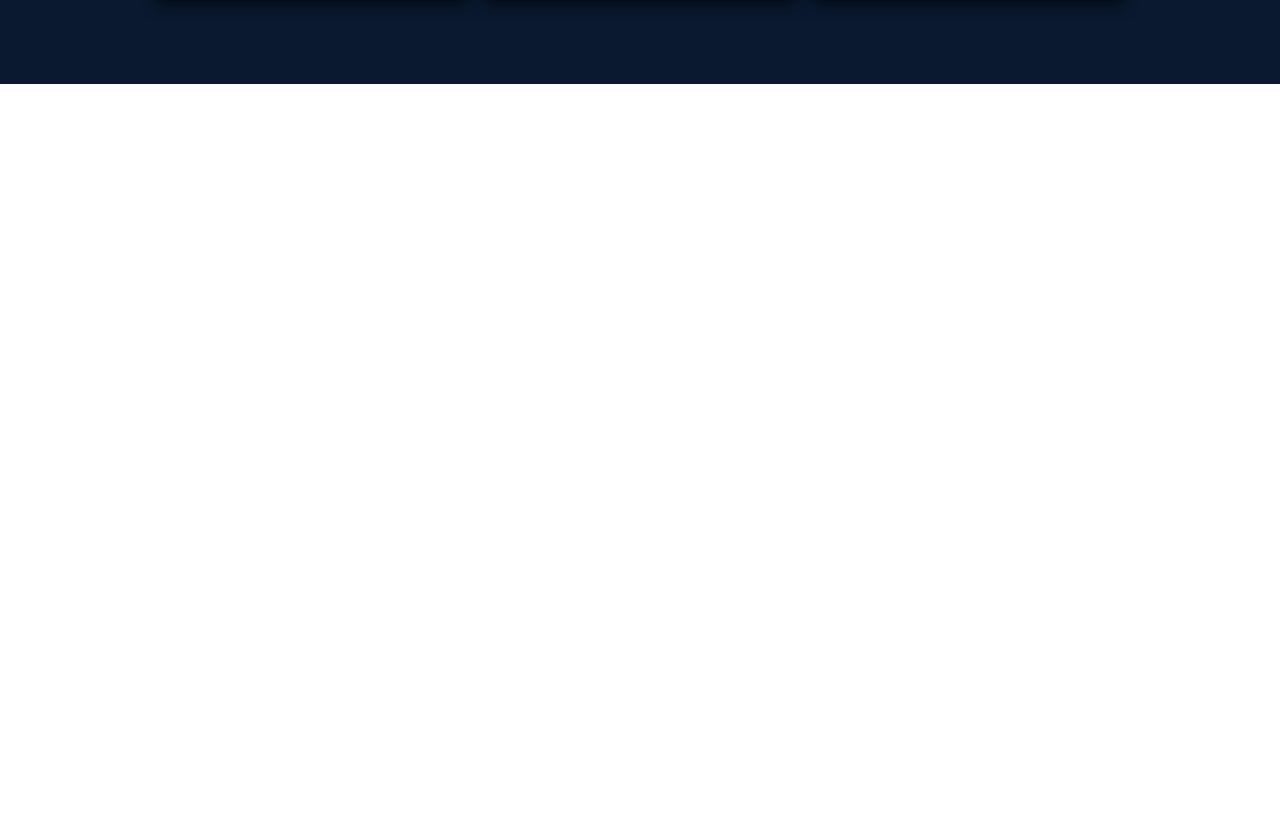
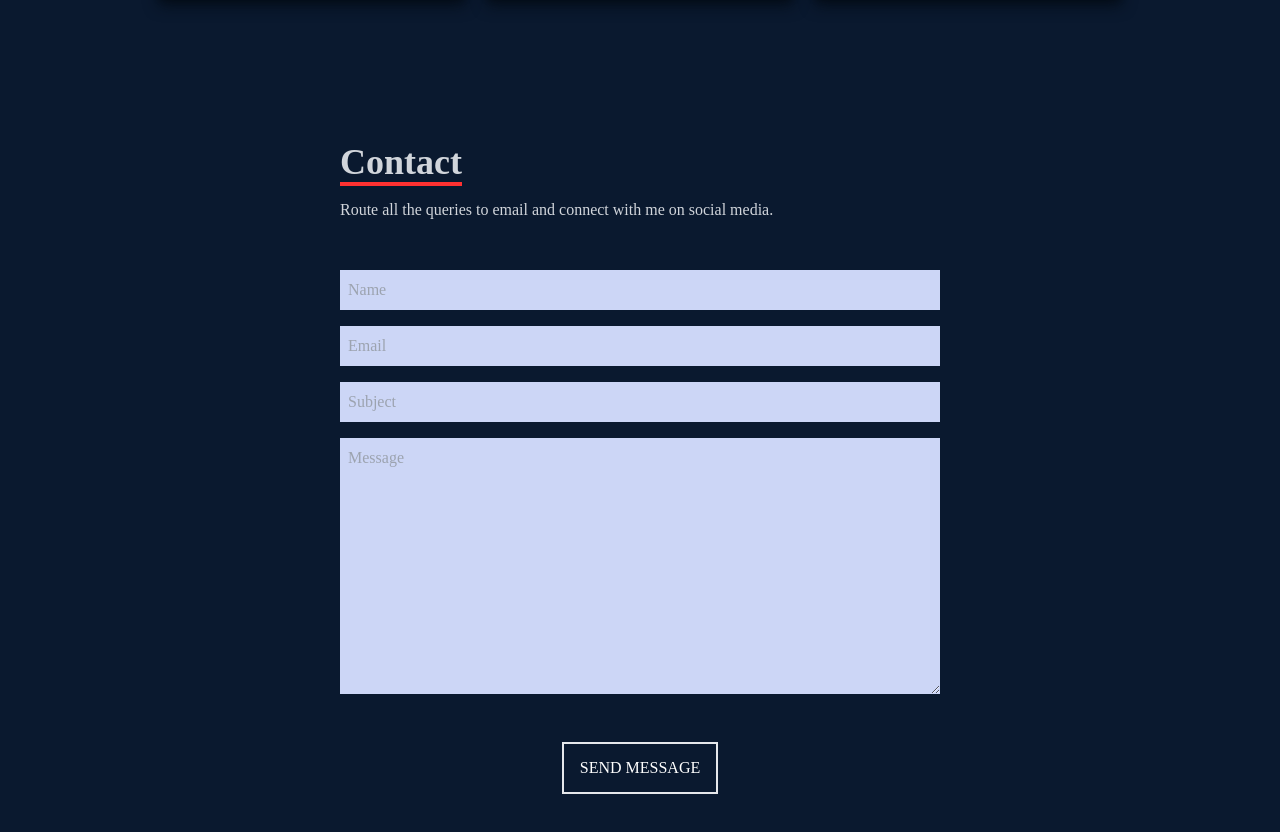
Before and after one commit to AbdullaMIM/Portfolio, a React (Create React App) app: page / in a window 1280 px wide. Shown: the part 3116-3948 px from the top of the page. Before the commit the page ends 3200 px from the top, so only its background shows below. Built offline with nearby package versions, Linux system fonts and the light colour scheme; the HTML template or start-up script is replaced by a standard one.

Commit message:
Add Contact Component

```diff
--- a/src/App.js
+++ b/src/App.js
@@ -1,4 +1,5 @@
 import About from "./components/About";
+import Contact from "./components/Contact";
 import Home from "./components/Home";
 import Navbar from "./components/Navbar"
 import Projects from "./components/Projects";
@@ -12,6 +13,7 @@ function App() {
       <About />
       <Skills />
       <Projects />
+      <Contact />
     </div>
   );
 }
--- /dev/null
+++ b/src/components/Contact.js
@@ -0,0 +1,26 @@
+import React from 'react'
+
+const Contact = () => {
+  return (
+    <div name="contact" className='w-full h-screen bg-[#0a192f] flex justify-center items-center p-4'>
+
+       <form method="POST" action="https://getform.io/f/29a3084e-0ccf-44b3-95d1-b50597bc2cc3" className='flex flex-col max-w-[600px] w-full'>
+
+           <div className='pb-8'>
+              <p className='text-4xl font-bold inline border-b-4 border-[#ff3131] text-gray-300'>Contact</p>
+              <p className='text-gray-300 py-4'>Route all the queries to email and connect with me on social media.</p>
+           </div>
+
+           <input className='bg-[#ccd6f6] p-2' type="text" placeholder='Name' name="Name"/>
+           <input className='bg-[#ccd6f6] p-2 my-4' type="email" placeholder='Email' name="Email"/>
+           <input className='bg-[#ccd6f6] p-2' type="text" placeholder='Subject' name="Subject"/>
+           <textarea className='bg-[#ccd6f6] p-2 my-4' placeholder='Message' name="Message" rows="10"></textarea>
+           <button className='text-white border-2 px-4 py-3 my-8 mx-auto flex items-center hover:bg-[#ff3131] hover:border-[#ff3131]'>SEND MESSAGE</button>
+
+       </form>
+
+    </div>
+  )
+}
+
+export default Contact
```
Also changed, not shown: 1 other file (tests, documents, lock files or other folders).
